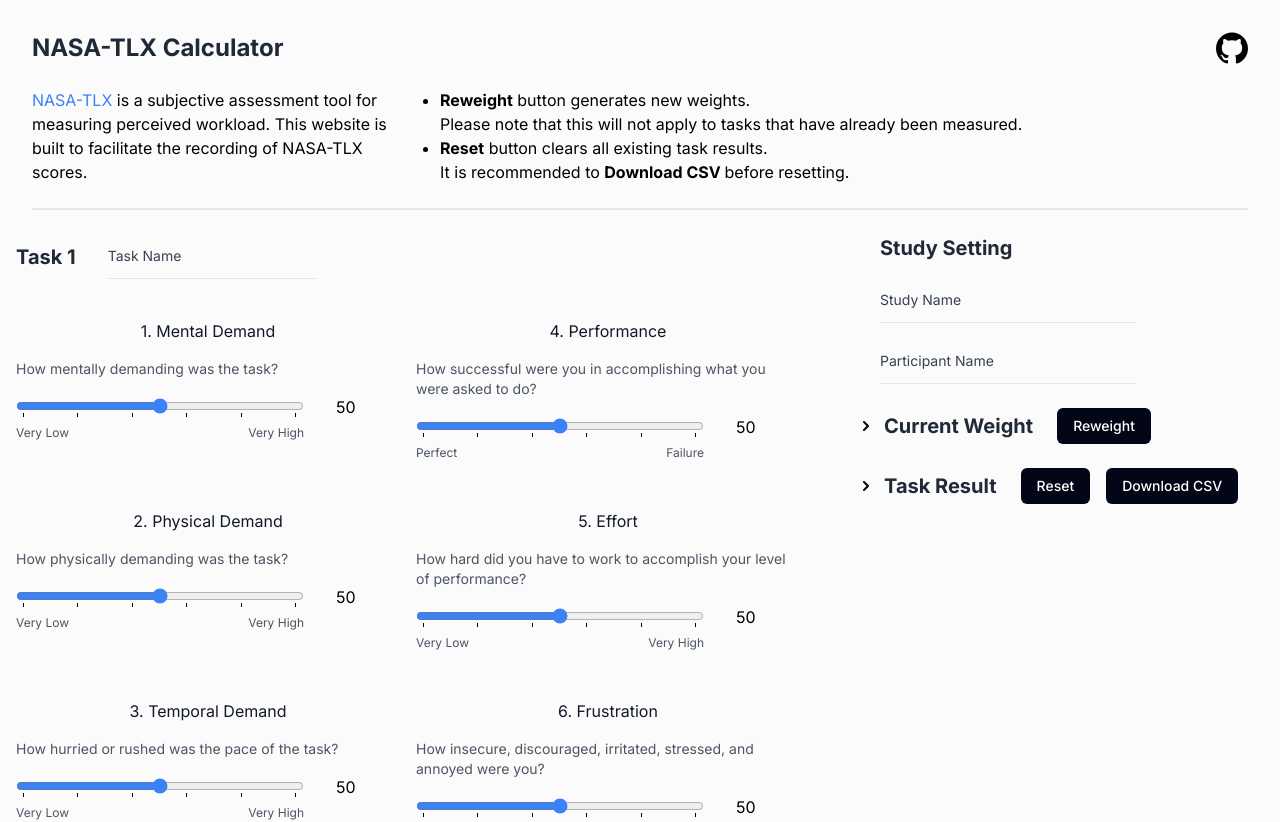
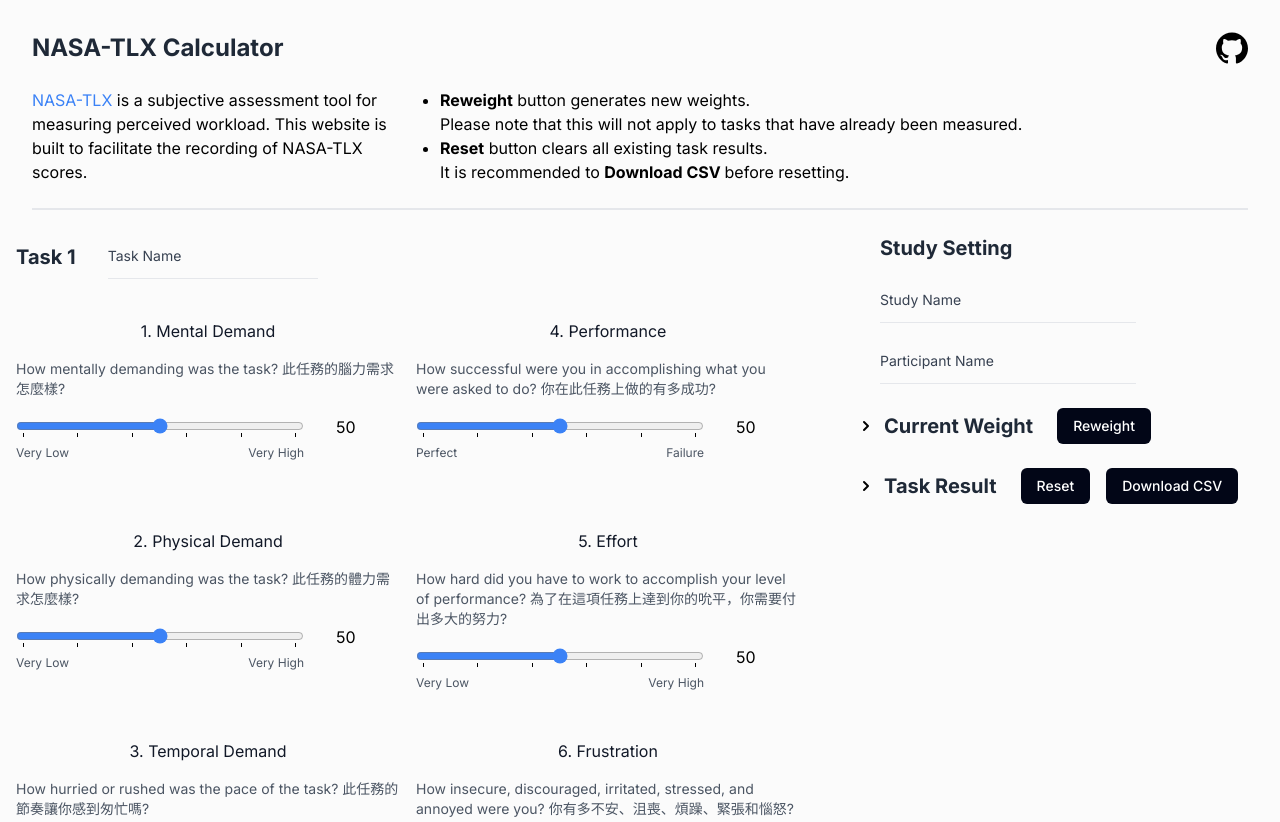
Before and after one commit to tcardenal/mailable-nasa-tlx-calculator, a Next.js app: page / in a window 1280 px wide. Shown: the top 822 px of the page. Built offline with nearby package versions, Linux system fonts and the light colour scheme.

Commit message:
add chinese

```diff
--- a/app/page.tsx
+++ b/app/page.tsx
@@ -549,42 +549,42 @@
         <div className="grid grid-flow-row md:grid-flow-col md:grid-rows-3 gap-4">
           <ScoreSlider
             title="1. Mental Demand"
-            question=" How mentally demanding was the task?"
+            question=" How mentally demanding was the task? 此任務的腦力需求怎麼樣?"
             name="MD"
             head="Very Low"
             tail="Very High"
           />
           <ScoreSlider
             title="2. Physical Demand"
-            question="How physically demanding was the task?"
+            question="How physically demanding was the task? 此任務的體力需求怎麼樣?"
             name="PD"
             head="Very Low"
             tail="Very High"
           />
           <ScoreSlider
             title="3. Temporal Demand"
-            question=" How hurried or rushed was the pace of the task?"
+            question=" How hurried or rushed was the pace of the task? 此任務的節奏讓你感到匆忙嗎?"
             name="TD"
             head="Very Low"
             tail="Very High"
           />
           <ScoreSlider
             title="4. Performance"
-            question="How successful were you in accomplishing what you were asked to do?"
+            question="How successful were you in accomplishing what you were asked to do? 你在此任務上做的有多成功?"
             name="PF"
             head="Perfect"
             tail="Failure"
           />
           <ScoreSlider
             title="5. Effort"
-            question="How hard did you have to work to accomplish your level of performance?"
+            question="How hard did you have to work to accomplish your level of performance? 為了在這項任務上達到你的吮平，你需要付出多大的努力?"
             name="EF"
             head="Very Low"
             tail="Very High"
           />
           <ScoreSlider
             title="6. Frustration"
-            question="How insecure, discouraged, irritated, stressed, and annoyed were you?"
+            question="How insecure, discouraged, irritated, stressed, and annoyed were you? 你有多不安、沮喪、煩躁、緊張和惱怒?"
             name="FR"
             head="Very Low"
             tail="Very High"
```
